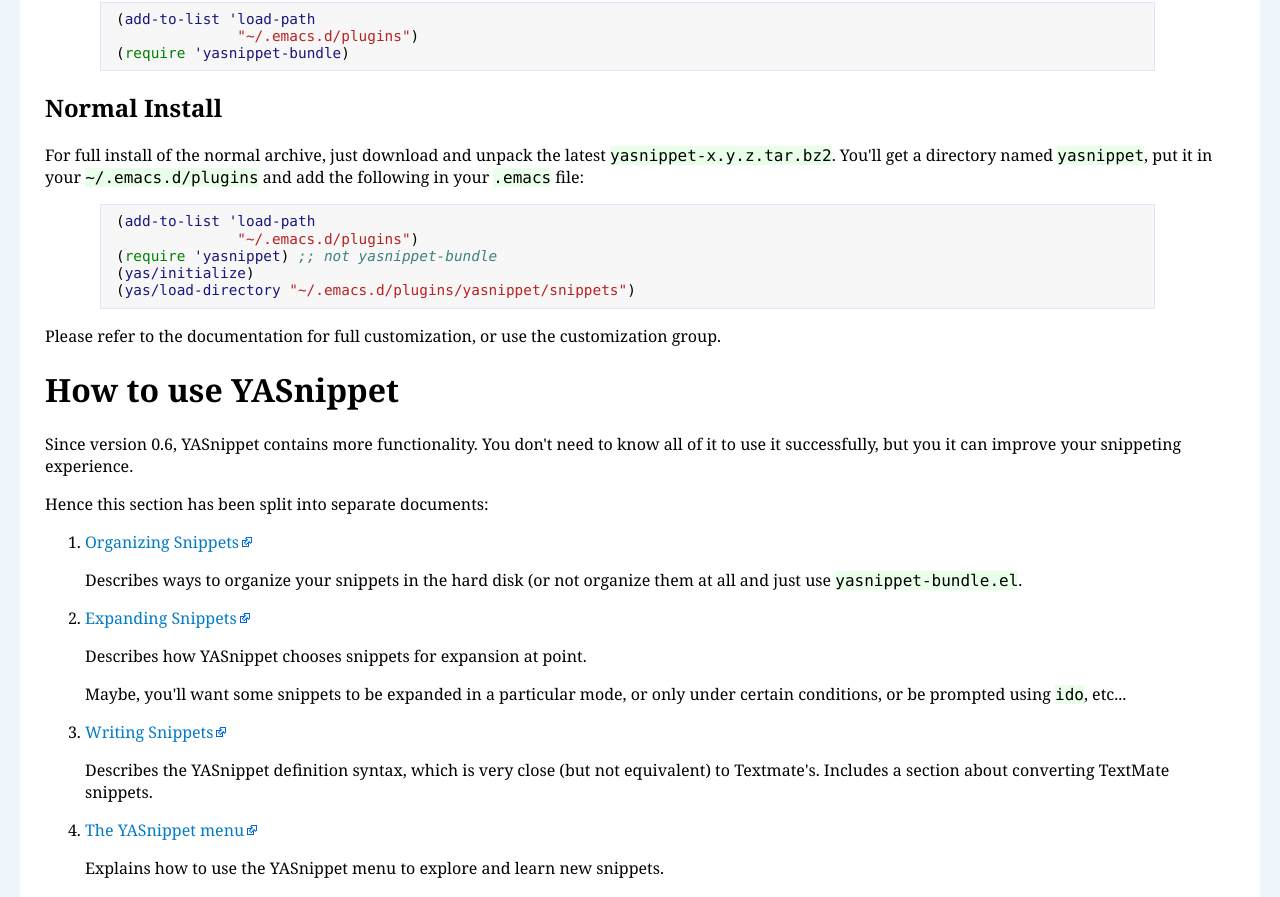
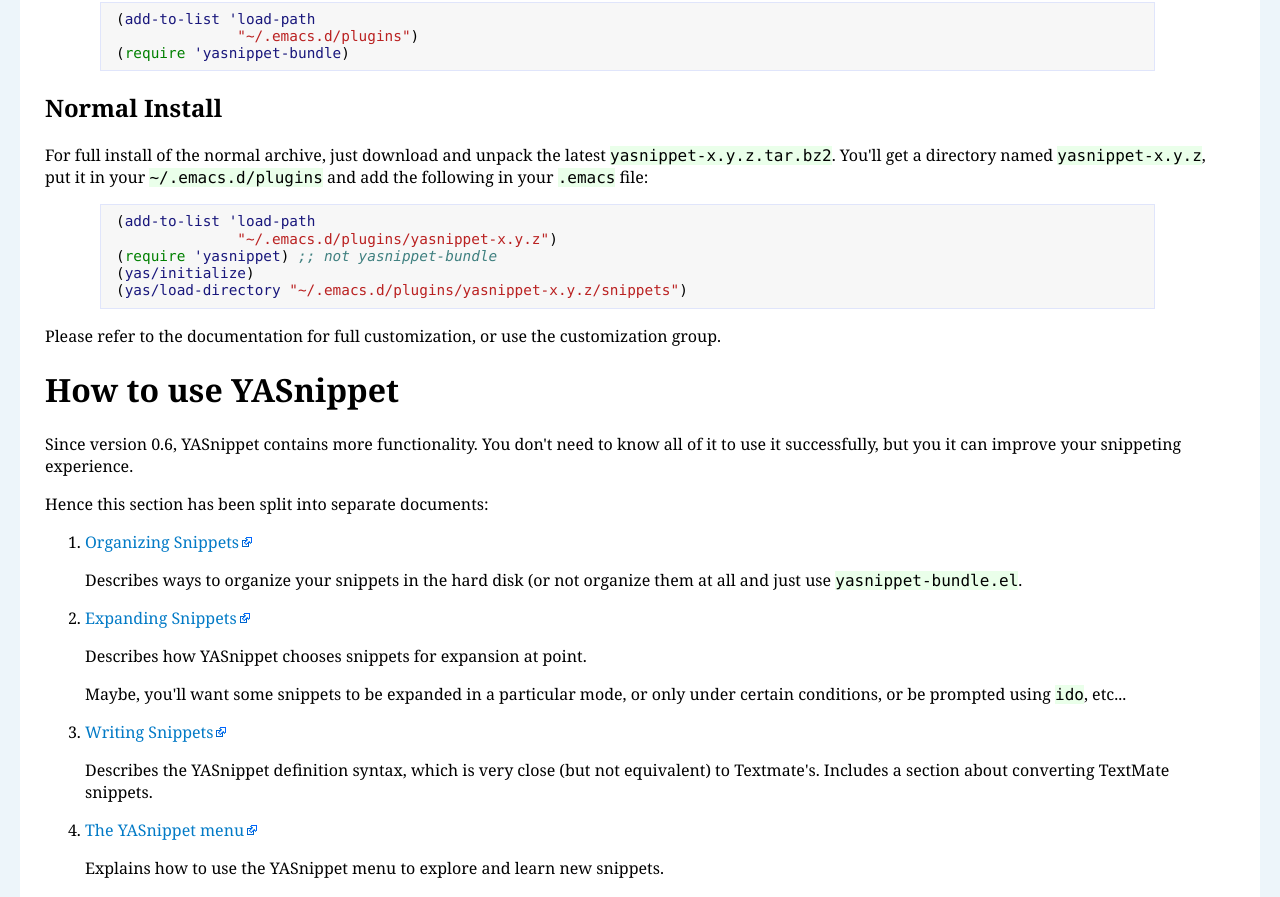
Before and after one commit to joaotavora/yasnippet, a plain HTML site: page doc/index.html in a window 1280 px wide. Shown: the part 923-1820 px from the top of the page. Drawn offline with Linux system fonts and the light colour scheme.

Commit message:
Minor doc update and a symbolic link to index.html which I don't know if works

```diff
--- a/doc/index.html
+++ b/doc/index.html
@@ -3,7 +3,7 @@
 <html xmlns="http://www.w3.org/1999/xhtml" xml:lang="en" lang="en">
 <head>
 <meta http-equiv="Content-Type" content="text/html; charset=utf-8" />
-<meta name="generator" content="Docutils 0.6: http://docutils.sourceforge.net/" />
+<meta name="generator" content="Docutils 0.5: http://docutils.sourceforge.net/" />
 <title>Yet Another Snippet extension</title>
 <link rel="stylesheet" href="styles.css" type="text/css" />
 </head>
@@ -121,14 +121,14 @@ following in your <tt class="docutils literal"><span class="pre">~/.emacs</span>
 <h2><a class="toc-backref" href="#id4">Normal Install</a></h2>
 <p>For full install of the normal archive, just download and unpack the
 latest <tt class="docutils literal"><span class="pre">yasnippet-x.y.z.tar.bz2</span></tt>. You'll get a directory named
-<tt class="docutils literal"><span class="pre">yasnippet</span></tt>, put it in your <tt class="docutils literal"><span class="pre">~/.emacs.d/plugins</span></tt> and add the
+<tt class="docutils literal"><span class="pre">yasnippet-x.y.z</span></tt>, put it in your <tt class="docutils literal"><span class="pre">~/.emacs.d/plugins</span></tt> and add the
 following in your <tt class="docutils literal"><span class="pre">.emacs</span></tt> file:</p>
 <blockquote>
 <div class="highlight"><pre>(<span style="color: #19177C">add-to-list</span> <span style="color: #19177C">&#39;load-path</span>
-              <span style="color: #BA2121">&quot;~/.emacs.d/plugins&quot;</span>)
+              <span style="color: #BA2121">&quot;~/.emacs.d/plugins/yasnippet-x.y.z&quot;</span>)
 (<span style="color: #008000">require</span> <span style="color: #19177C">&#39;yasnippet</span>) <span style="color: #408080; font-style: italic">;; not yasnippet-bundle</span>
 (<span style="color: #19177C">yas/initialize</span>)
-(<span style="color: #19177C">yas/load-directory</span> <span style="color: #BA2121">&quot;~/.emacs.d/plugins/yasnippet/snippets&quot;</span>)
+(<span style="color: #19177C">yas/load-directory</span> <span style="color: #BA2121">&quot;~/.emacs.d/plugins/yasnippet-x.y.z/snippets&quot;</span>)
 </pre></div>
 </blockquote>
 <p>Please refer to the documentation for full customization, or use the
```
Also changed, not shown: doc/define-snippet.html (added, +1 -0 lines), 1 other file.
